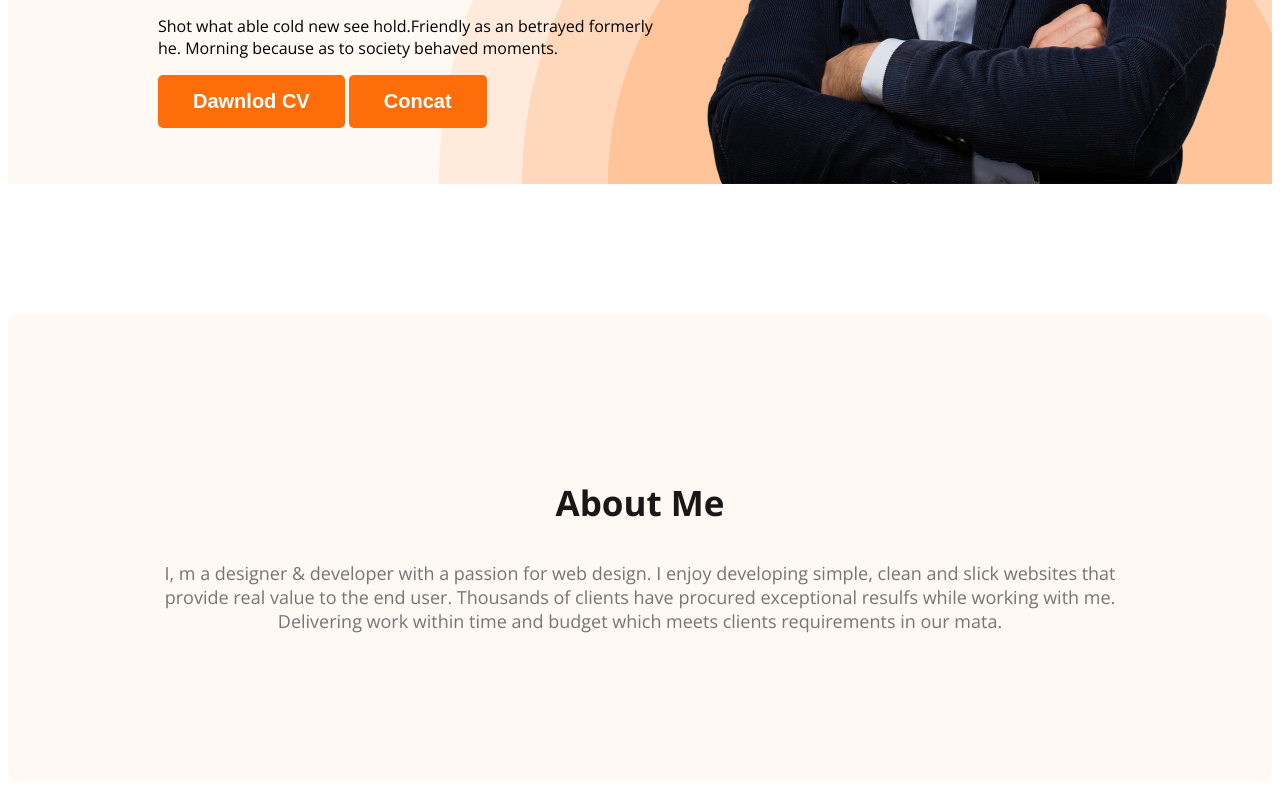
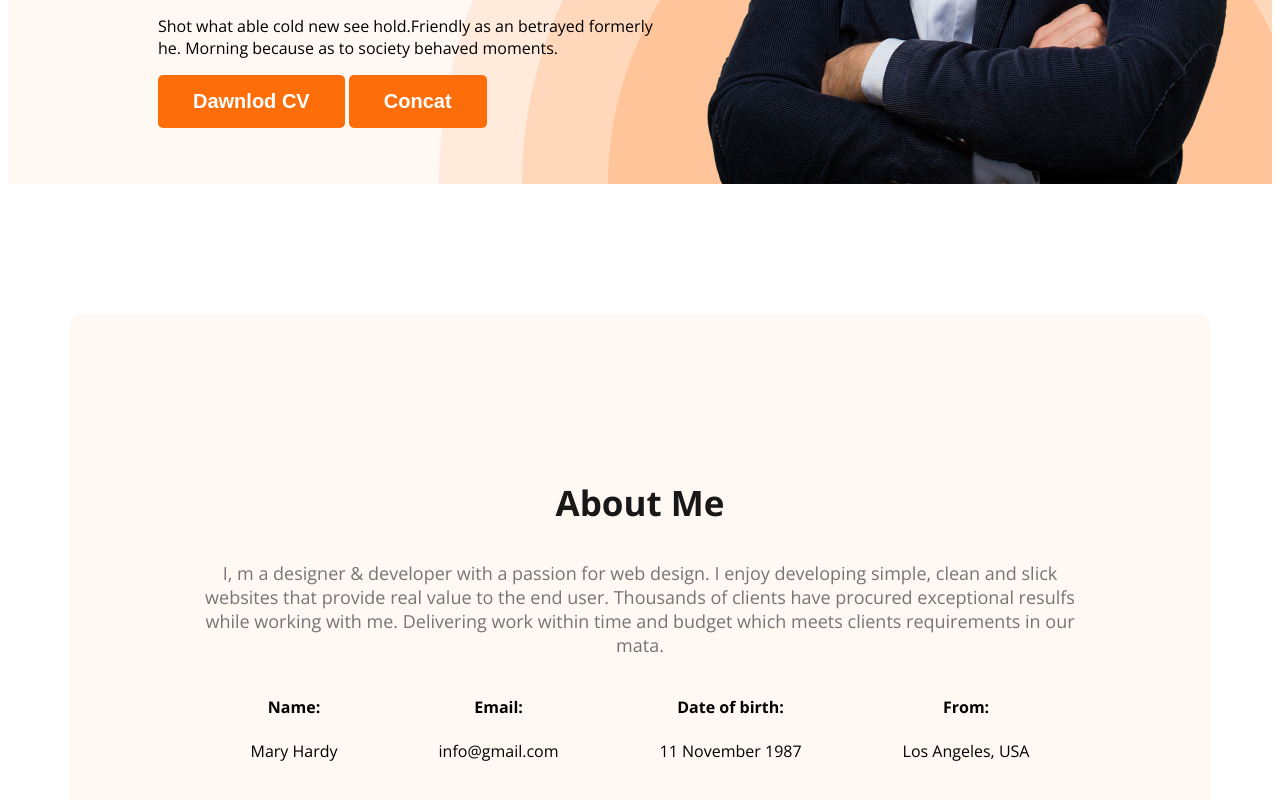
Before and after one commit to Pogramer007/web-developer-portfulio---Github-pogram-5, a plain HTML site: page index.html in a window 1280 px wide. Shown: the part 681-1481 px from the top of the page. Drawn offline with nearby package versions, Linux system fonts and the light colour scheme.

Commit message:
about info

```diff
--- a/index.html
+++ b/index.html
@@ -38,6 +38,25 @@
             <p class="discription">
                 I, m a designer & developer with a passion for web design. I enjoy developing simple, clean and slick websites that provide real value to the end user. Thousands of clients have procured exceptional resulfs while working with me. Delivering work within time and budget which meets clients requirements in our mata.
             </p>
+            <div class="pp">
+                <!-- .ff*4>h3.bb.ff*4>h3.bb+p.vv  -->
+                <div class="ff">
+                    <h4 class="bb">Name:</h4>
+                    <p class="vv">Mary Hardy</p>
+                </div>
+                <div class="ff">
+                    <h4 class="bb">Email:</h4>
+                    <p class="vv">info@gmail.com</p>
+                </div>
+                <div class="ff">
+                    <h4 class="bb">Date of birth:</h4>
+                    <p class="vv">11 November 1987</p>
+                </div>
+                <div class="ff">
+                    <h4 class="bb">From:</h4>
+                    <p class="vv">Los Angeles, USA</p>
+                </div>
+            </div>
 
         </section>
 
--- a/portfolio.css
+++ b/portfolio.css
@@ -61,3 +61,14 @@ background-position: bottom right;
     font-size: 18px;
     text-align: center;
 }
+main{
+    max-width: 1140px;
+    margin: 0 auto;
+}
+.pp{
+    display: flex;
+    justify-content: space-around;
+}
+.ff{
+    text-align: center;
+}
```
